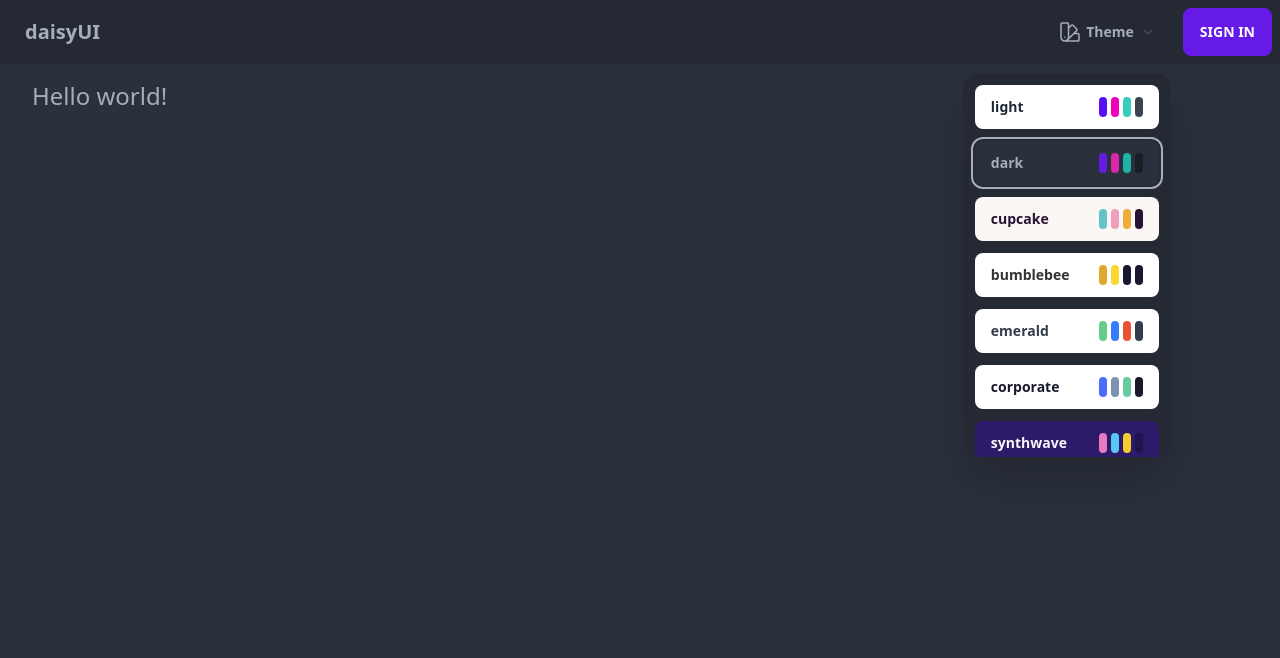
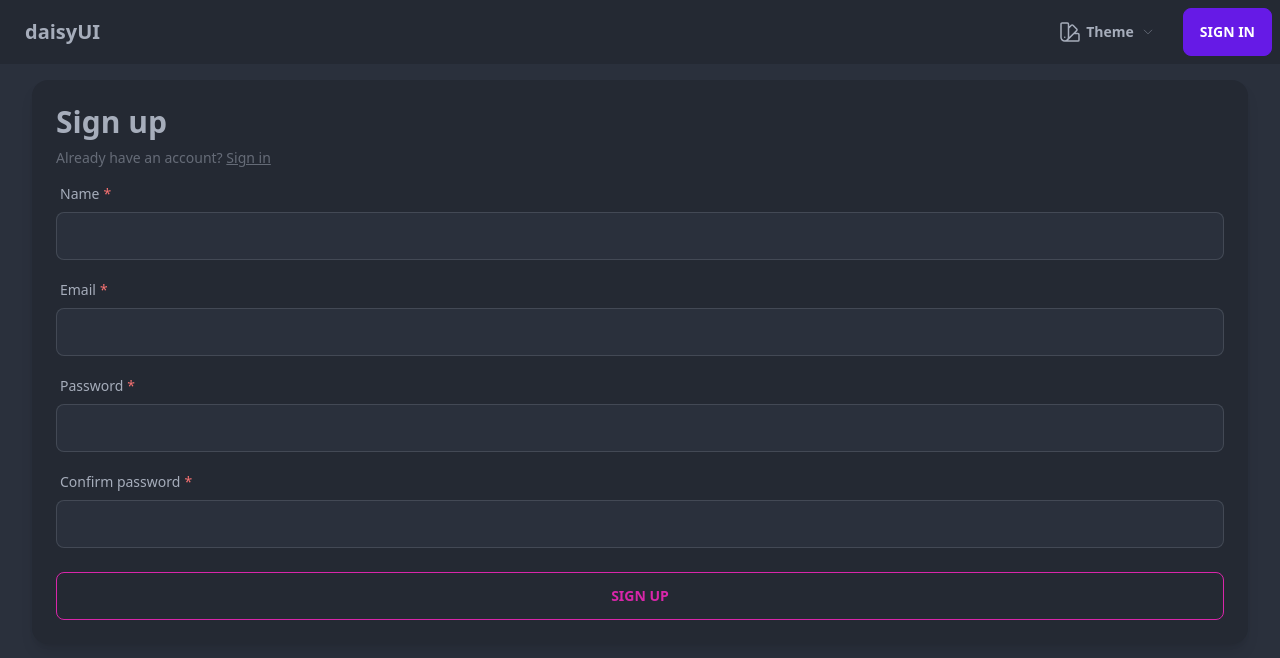
Before and after one commit to demetrius-mp/vite-react, a React (Vite) app: page / in a window 1280 px wide. Shown: the top 658 px of the page. Built offline with nearby package versions, Linux system fonts and the light colour scheme.

Commit message:
feat: add form with validation

```diff
--- a/package.json
+++ b/package.json
@@ -11,10 +11,13 @@
   },
   "dependencies": {
     "@heroicons/react": "^2.0.8",
+    "@hookform/resolvers": "^2.9.7",
     "clsx": "^1.2.1",
     "daisyui": "^2.24.0",
     "react": "^18.2.0",
     "react-dom": "^18.2.0",
+    "react-hook-form": "^7.34.2",
+    "zod": "^3.18.0",
     "zustand": "^4.1.1"
   },
   "devDependencies": {
--- a/src/App.tsx
+++ b/src/App.tsx
@@ -1,4 +1,5 @@
 import Navbar from '@/components/Navbar';
+import SignUp from '@/pages/SignUp';
 import useThemeStore from '@/stores/theme.store';
 
 const App: React.FC = () => {
@@ -9,7 +10,7 @@ const App: React.FC = () => {
       <Navbar />
 
       <div className="max-w-7xl mx-auto px-4 sm:px-6 lg:px-8 mt-4">
-        <h1 className="text-2xl">Hello world!</h1>
+        <SignUp />
       </div>
     </div>
   );
--- a/src/components/Navbar.tsx
+++ b/src/components/Navbar.tsx
@@ -13,7 +13,7 @@ const Navbar: React.FC = () => {
         <a href="/" className="btn btn-ghost normal-case text-xl">daisyUI</a>
       </div>
       <div className="flex-none gap-3">
-        <div title="Change theme" className="dropdown dropdown-end dropdown-open">
+        <div title="Change theme" className="dropdown dropdown-end">
           <button type="button" tabIndex={0} className="btn gap-1 normal-case btn-ghost">
             <SwatchIcon className="inline-block h-5 w-5 stroke-current md:h-6 md:w-6" />
             <span className="hidden md:inline">Theme</span>
@@ -23,6 +23,7 @@ const Navbar: React.FC = () => {
             <div className="grid grid-cols-1 gap-3 p-3">
               {themes.map((theme) => (
                 <button
+                  key={theme}
                   type="button"
                   data-set-theme={theme}
                   data-act-class="outline"
--- /dev/null
+++ b/src/pages/SignUp.tsx
@@ -0,0 +1,123 @@
+import { zodResolver } from '@hookform/resolvers/zod';
+import clsx from 'clsx';
+import React from 'react';
+import { useForm } from 'react-hook-form';
+import { z } from 'zod';
+
+const signUpSchema = z.object({
+  name: z.string().min(8),
+  email: z.string().email(),
+  password: z.string().min(8),
+  confirmPassword: z.string(),
+}).refine((data) => data.password === data.confirmPassword, {
+  message: 'Passwords must match.',
+  path: ['confirmPassword'],
+});
+
+type FormData = z.infer<typeof signUpSchema>;
+
+const InputError: React.FC<React.PropsWithChildren> = ({ children }) => (children ? (
+  <span className="label">
+    <span className="label-text-alt">
+      {children}
+    </span>
+  </span>
+) : null);
+
+const SignUp: React.FC = () => {
+  const {
+    register,
+    handleSubmit,
+    formState: { errors },
+  } = useForm<FormData>({
+    resolver: zodResolver(signUpSchema),
+  });
+
+  const onSubmit = handleSubmit((data) => {
+    // eslint-disable-next-line no-alert
+    alert(JSON.stringify(data));
+  });
+
+  return (
+    <div className="card card-body bg-base-200 shadow-lg p-6">
+      <div className="flex flex-col gap-2">
+        <h1 className="text-3xl font-bold">Sign up</h1>
+        <span className="text-sm opacity-50">
+          Already have an account?
+          {' '}
+          <a className="link" href="/sign-in">Sign in</a>
+        </span>
+      </div>
+
+      <form onSubmit={onSubmit} className="flex flex-col gap-3">
+        <div className="form-control w-full">
+          <label htmlFor="name" className="label">
+            <span className="label-text flex gap-1">
+              Name
+              <span className="text-error">
+                *
+              </span>
+            </span>
+          </label>
+          <input
+            {...register('name')}
+            type="text"
+            required
+            min={3}
+            id="name"
+            name="name"
+            className={clsx(
+              'input input-bordered',
+              errors?.name?.message && 'input-error',
+            )}
+          />
+          <InputError>
+            {errors?.name?.message}
+          </InputError>
+        </div>
+
+        <div className="form-control w-full">
+          <label htmlFor="email" className="label">
+            <span className="label-text flex gap-1">
+              Email
+              <span className="text-error">
+                *
+              </span>
+            </span>
+          </label>
+          <input type="email" required className="input input-bordered" id="email" name="email" />
+        </div>
+
+        <div className="form-control w-full">
+          <label htmlFor="password" className="label">
+            <span className="label-text flex gap-1">
+              Password
+              <span className="text-error">
+                *
+              </span>
+            </span>
+          </label>
+          <input type="password" required min={8} className="input input-bordered" id="password" name="password" />
+        </div>
+
+        <div className="form-control w-full">
+          <label htmlFor="confirmPassword" className="label">
+            <span className="label-text flex gap-1">
+              Confirm password
+              <span className="text-error">
+                *
+              </span>
+            </span>
+          </label>
+          <input type="password" required min={8} className="input input-bordered" id="confirmPassword" name="confirmPassword" />
+        </div>
+
+        <button type="submit" className="btn btn-secondary btn-outline mt-3">
+          sign up
+        </button>
+      </form>
+    </div>
+  );
+};
+
+export default SignUp;
```
Also changed, not shown: 2 other files (tests, documents, lock files or other folders).
